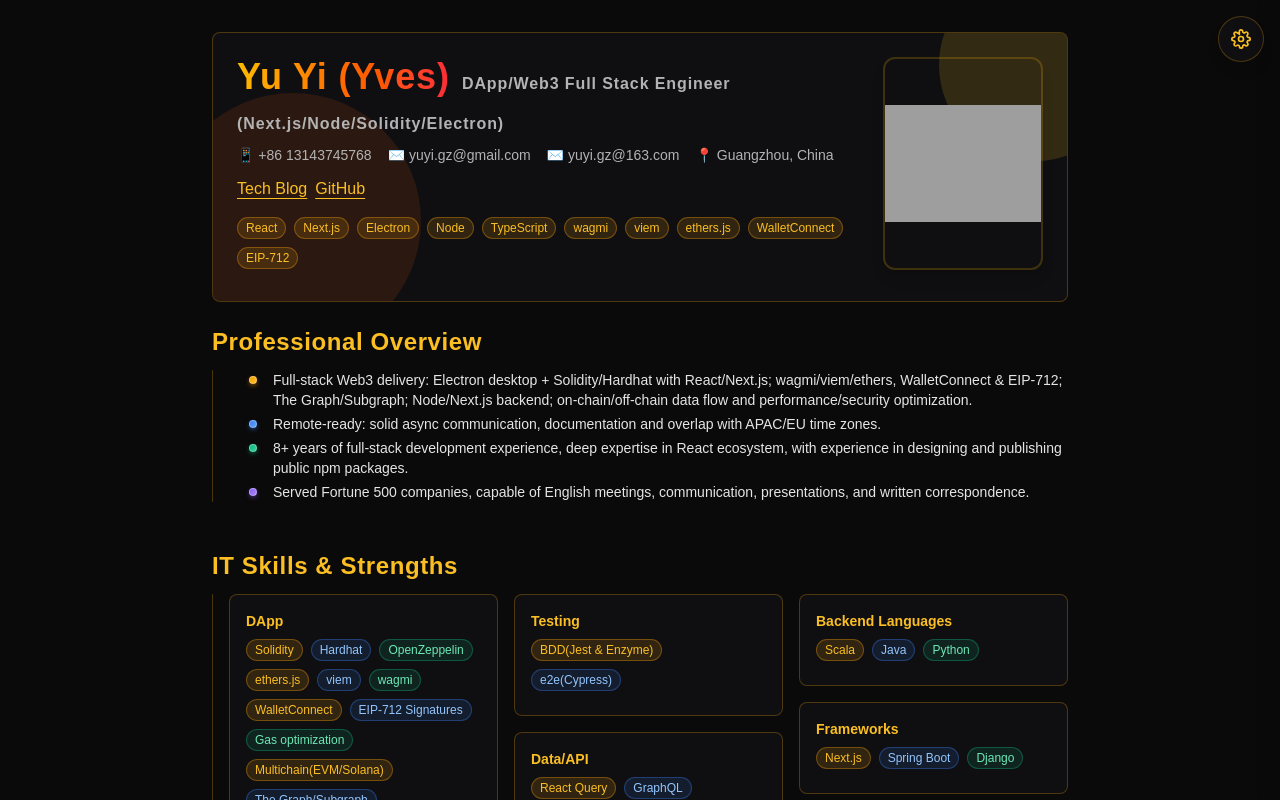
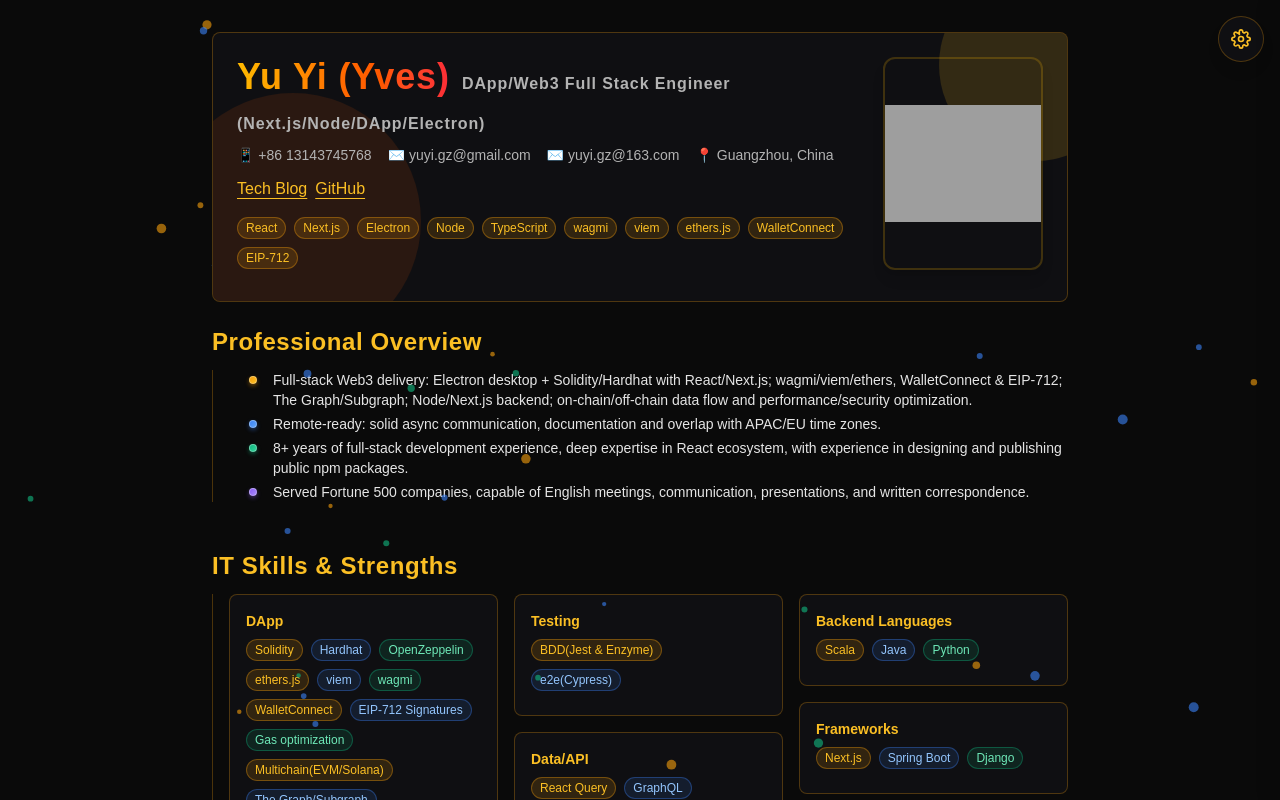
Before and after one commit to yy9331/my-resume, a Next.js app: page / in a window 1280 px wide. Shown: the top 800 px of the page. Built offline with nearby package versions, Linux system fonts and the light colour scheme; grey boxes are pictures that could not be loaded.

Commit message:
background animation

```diff
--- /dev/null
+++ b/app/components/BackgroundAnim.tsx
@@ -0,0 +1,116 @@
+"use client";
+import React, { useEffect, useMemo, useState } from "react";
+import Particles, { initParticlesEngine } from "@tsparticles/react";
+import { loadSlim } from "@tsparticles/slim";
+
+export default function BackgroundAnim() {
+  const [init, setInit] = useState(false);
+  const [themeKey, setThemeKey] = useState("dark");
+
+  // Initialize the tsParticles engine once
+  useEffect(() => {
+    console.log("🎨 Initializing tsParticles engine...");
+    initParticlesEngine(async (engine) => {
+      console.log("🔧 Loading tsParticles slim...");
+      await loadSlim(engine);
+      console.log("✅ tsParticles slim loaded successfully");
+    }).then(() => {
+      console.log("🚀 tsParticles engine initialized, setting init to true");
+      setInit(true);
+    }).catch((error) => {
+      console.error("❌ Failed to initialize tsParticles:", error);
+    });
+  }, []);
+
+  // Initialize theme and monitor theme changes
+  useEffect(() => {
+    // Set initial theme
+    const initialTheme = document.body.getAttribute("data-theme") === "light" ? "light" : "dark";
+    setThemeKey(initialTheme);
+
+    // Monitor theme changes
+    const obs = new MutationObserver(() => {
+      const newTheme = document.body.getAttribute("data-theme") === "light" ? "light" : "dark";
+      setThemeKey(newTheme);
+    });
+    obs.observe(document.body, { attributes: true, attributeFilter: ["data-theme"] });
+    return () => obs.disconnect();
+  }, []);
+
+  const options = useMemo(() => {
+    const light = themeKey === "light";
+    const colors = light
+      ? ["#b45309", "#1d4ed8", "#047857"]
+      : ["#f59e0b", "#3b82f6", "#10b981"];
+    return {
+      fullScreen: { enable: false },
+      detectRetina: true,
+      background: { color: { value: "transparent" } },
+      particles: {
+        number: { value: 80, density: { enable: true, area: 800 } },
+        color: { value: colors },
+        opacity: {
+          value: light ? 0.4 : 0.6,
+          random: { enable: true, minimumValue: light ? 0.2 : 0.3 }
+        },
+        size: {
+          value: { min: 2, max: 5 },
+          random: { enable: true, minimumValue: 1 }
+        },
+        move: {
+          enable: true,
+          speed: { min: 0.2, max: 0.8 },
+          direction: "none",
+          outModes: { default: "out" },
+          random: true,
+          straight: false
+        },
+        shape: { type: "circle" },
+        links: { enable: false }
+      },
+      interactivity: {
+        events: {
+          onHover: { enable: true, mode: "repulse" },
+          onClick: { enable: true, mode: "push" },
+          resize: { enable: true }
+        },
+        modes: {
+          repulse: { distance: 100, duration: 0.4 },
+          push: { quantity: 4 }
+        }
+      }
+    } as const;
+  }, [themeKey]);
+
+  if (!init) {
+    console.log("⏳ tsParticles not yet initialized, rendering null");
+    return (
+      <div className="bg-anim" aria-hidden>
+        <div style={{
+          position: 'absolute',
+          top: '50%',
+          left: '50%',
+          transform: 'translate(-50%, -50%)',
+          color: 'var(--foreground)',
+          opacity: 0.3,
+          fontSize: '12px'
+        }}>
+          Loading particles...
+        </div>
+      </div>
+    );
+  }
+
+  console.log("🎯 Rendering tsParticles with theme:", themeKey, "and", options.particles.number.value, "particles");
+
+
+
+  return (
+    <div className="bg-anim" aria-hidden>
+      <Particles
+        id="bg-particles"
+        options={options}
+      />
+    </div>
+  );
+}
--- a/app/components/Header.tsx
+++ b/app/components/Header.tsx
@@ -11,7 +11,7 @@ export default function Header() {
   const resumeData = language === 'en' ? resumeDataEn : resumeDataZh;
 
   return (
-    <header className="relative overflow-hidden card rounded-xl p-4 md:p-6">
+    <header className="relative overflow-hidden card rounded-xl p-4 md:p-6 z-1">
       <div className="absolute -right-16 -top-16 h-48 w-48 rounded-full" style={{ background: 'rgba(251,191,36,.15)' }} />
       <div className="absolute -left-12 -bottom-12 h-64 w-64 rounded-full" style={{ background: 'rgba(234,88,12,.12)' }} />
       <div className="relative flex flex-col md:flex-row items-start gap-4 md:gap-6">
--- a/app/components/PdfButton.tsx
+++ b/app/components/PdfButton.tsx
@@ -1,14 +1,30 @@
 "use client";
 import React from "react";
 import { useLanguage } from "../contexts/LanguageContext";
-import { translations } from "../lib/i18n";
+import { translations, resumeDataZh } from "../lib/i18n";
 
 export default function PdfButton() {
   const { language } = useLanguage();
   const t = translations[language];
 
   const onExport = () => {
+    const previousTitle = document.title;
+
+    // Only translate the existing title when current language is Chinese
+    const translatedTitle = language === 'zh'
+      ? `${resumeDataZh.name}, cv.zyzy.info, ${resumeDataZh.title}`
+      : previousTitle;
+
+    const restoreTitle = () => {
+      document.title = previousTitle;
+      window.removeEventListener('afterprint', restoreTitle);
+    };
+
+    window.addEventListener('afterprint', restoreTitle);
+    document.title = translatedTitle;
     window.print();
+    // Fallback in case 'afterprint' isn't fired in some environments
+    setTimeout(restoreTitle, 1500);
   };
 
   return (
--- a/app/globals.css
+++ b/app/globals.css
@@ -58,6 +58,44 @@ body {
   background: var(--background);
   color: var(--foreground);
   font-family: Arial, Helvetica, sans-serif;
+}
+
+/* TSParticles 背景动画容器 */
+.bg-anim {
+  position: fixed;
+  top: 0;
+  left: 0;
+  right: 0;
+  bottom: 0;
+  width: 100vw;
+  height: 100vh;
+  overflow: hidden;
+  pointer-events: none;
+  z-index: 1;
+}
+
+.bg-anim #bg-particles {
+  position: absolute;
+  top: 0;
+  left: 0;
+  width: 100%;
+  height: 100%;
+}
+
+/* 确保 tsparticles canvas 正确显示 */
+.bg-anim canvas {
+  position: absolute;
+  top: 0;
+  left: 0;
+  width: 100%;
+  height: 100%;
+  pointer-events: none;
+  display: block;
+}
+
+/* 打印时禁用背景动画 */
+@media print {
+  .bg-anim { display: none !important; }
 }
 
 /* 仅打印可见的元素默认隐藏 */
--- a/app/layout.tsx
+++ b/app/layout.tsx
@@ -1,6 +1,7 @@
 import type { Metadata, Viewport } from "next";
 import { Geist, Geist_Mono } from "next/font/google";
 import "./globals.css";
+import BackgroundAnim from "./components/BackgroundAnim";
 import { LanguageProvider } from "./contexts/LanguageContext";
 import { WalletProvider } from "./contexts/WalletContext";
 
@@ -15,7 +16,7 @@ const geistMono = Geist_Mono({
 });
 
 export const metadata: Metadata = {
-  title: "Yu Yi (Yves), https://zyzy.info, Full Stack DApp Developer",
+  title: "Yu Yi (Yves), cv.zyzy.info, Full Stack DApp Developer",
   description: "余翼 · 全栈工程师（React/Next.js/Electron/Node）",
   icons: {
     icon: '/favicon.ico',
@@ -42,6 +43,7 @@ export default function RootLayout({
         className={`${geistSans.variable} ${geistMono.variable} antialiased`}
         data-theme="dark"
       >
+        <BackgroundAnim />
         <LanguageProvider>
           <WalletProvider>
             {children}
--- a/app/lib/i18n.ts
+++ b/app/lib/i18n.ts
@@ -50,7 +50,7 @@ export interface ResumeDataI18n {
 
 export const resumeDataEn: ResumeDataI18n = {
   name: "Yu Yi (Yves)",
-  title: "DApp/Web3 Full Stack Engineer (Next.js/Node/Solidity/Electron)",
+  title: "DApp/Web3 Full Stack Engineer (Next.js/Node/DApp/Electron)",
   contacts: {
     phone: "+86 13143745768",
     emails: ["yuyi.gz@gmail.com", "yuyi.gz@163.com",],
--- a/package.json
+++ b/package.json
@@ -13,7 +13,10 @@
     "jspdf": "3.0.2",
     "next": "15.5.3",
     "react": "19.1.0",
-    "react-dom": "19.1.0"
+    "react-dom": "19.1.0",
+    "@tsparticles/react": "3.0.0",
+    "@tsparticles/slim": "3.9.1",
+    "tsparticles": "3.9.1"
   },
   "devDependencies": {
     "@eslint/eslintrc": "^3",
```
Also changed, not shown: 1 other file (tests, documents, lock files or other folders).
